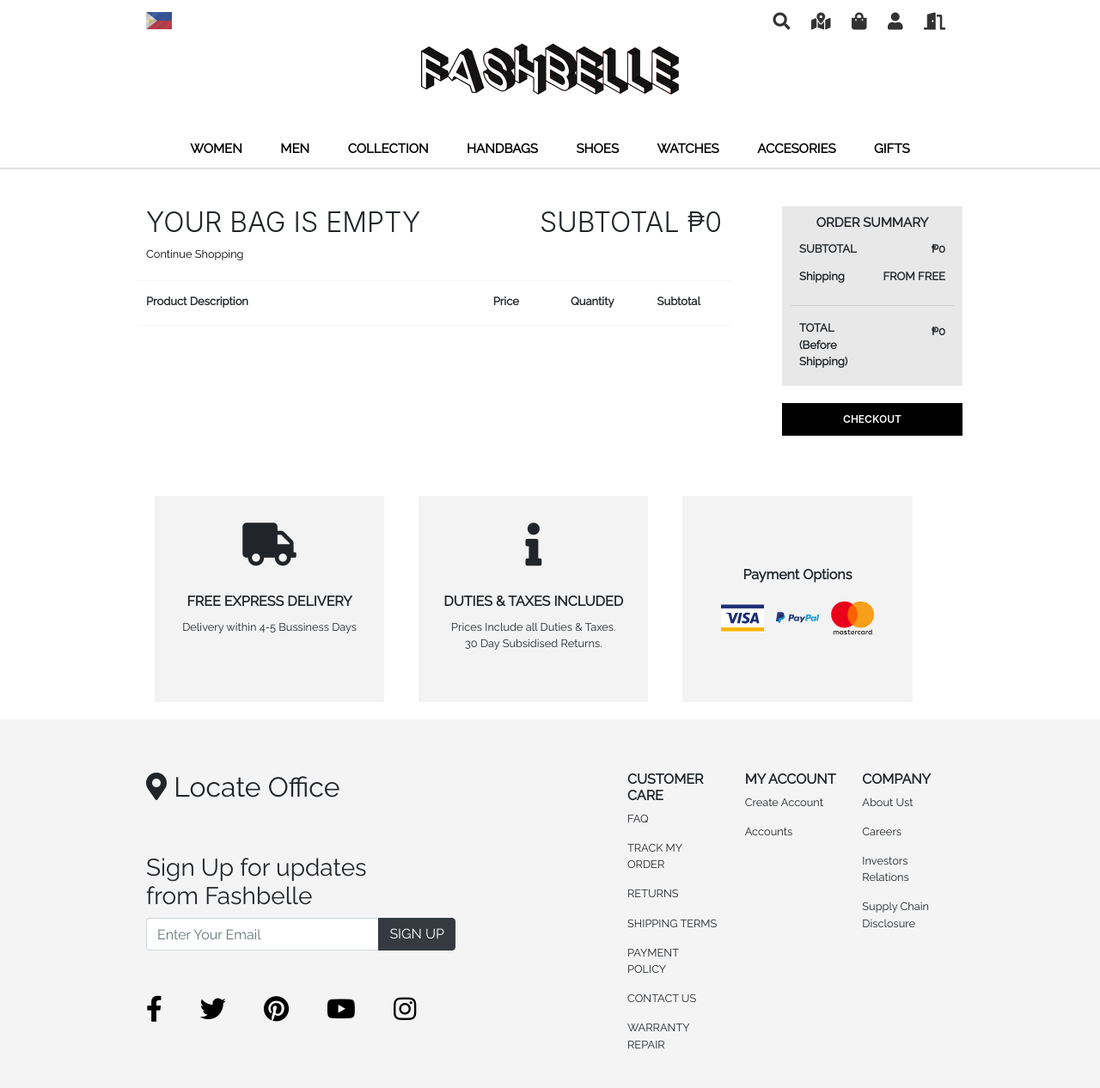
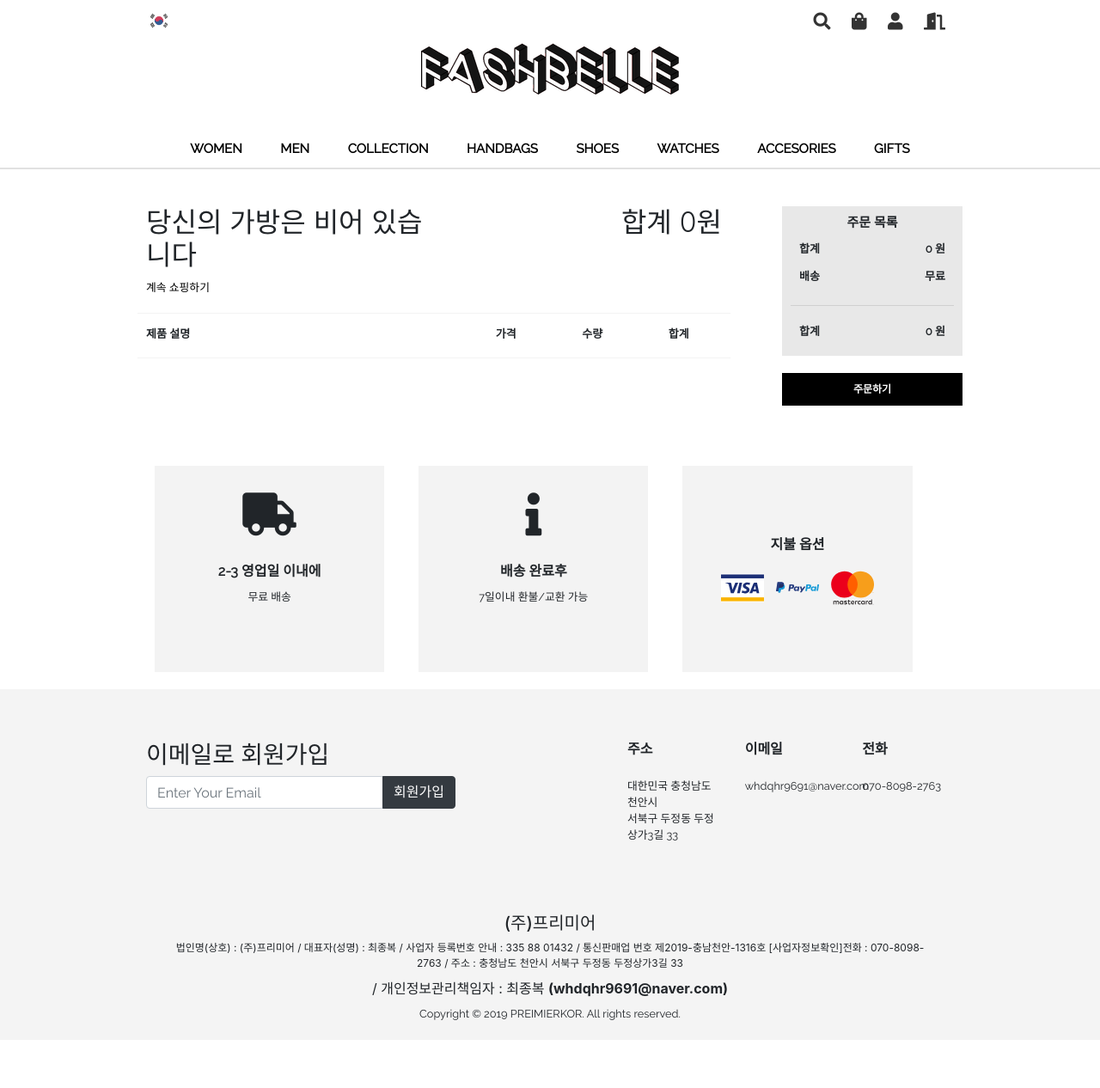
Before and after one commit to Bjoemar/Fashbelle-BETA-, a PHP site: page /cart.php in a window 1280 px wide. Shown: the whole page at 86% size. After the commit the page ends 1187 px from the top, so only its background shows below. Run offline with PHP 8.4, Linux system fonts and the light colour scheme; the visitor is signed in with stand-in values (Sample User, id 1); data that the repository does not hold is empty; some libraries are stand-ins or nearby versions.

Commit message:
change language

```diff
--- a/ShopComponents/Footer/_web_footer.php
+++ b/ShopComponents/Footer/_web_footer.php
@@ -1,59 +1,77 @@
+<style type="text/css">
+
+	.top_footer {
+		width: 100%;
+		border-top: 1px solid #cacaca;
+		border-bottom: 1px solid #cacaca;
+		text-align: center;
+		padding: 10px;
+	}
+
+	.top_footer a {
+		color: white;
+		text-decoration: none;
+		margin: 1.5%;
+	}
+
+	.mid_footer  {
+		margin: 10px;
+		/*margin-bottom: 60px!important;*/
+	}
+
+
+	.footer_info {
+		height: 100%;
+	}
+
+	.midFooter {
+		padding: 20px;
+	}
+
+
+
+
+</style>
+
 <div class="_web_footer">
 	<div class="_web_mid_container">
 
 		<div class="_web_left_content m_web_full_content">
-			<h2><i class="fas fa-map-marker-alt"></i> Locate Office</h2>
+			<!-- <h2><i class="fas fa-map-marker-alt"></i> Locate Office</h2> -->
 
 			<div class="_footer_get_email">
-				<h3>Sign Up for updates <br> from Fashbelle</h3>
+				<h3>이메일로 회원가입</h3>
 
 				<div class="input-group mb-3 _web_full_content">
 				  <input type="text" class="form-control" placeholder="Enter Your Email" aria-label="Recipient's username" aria-describedby="basic-addon2">
 				  <div class="input-group-append">
-				  	<button class="btn btn-dark">SIGN UP</button>
+				  	<button class="btn btn-dark">회원가입</button>
 				  </div>
 				</div>
 
 			</div>
 
-			<div class="_footer_get_socmeds">
-				<a href="#"><i class="fab fa-facebook-f"></i></a>
-				<a href="#"><i class="fab fa-twitter"></i></a>
-				<a href="#"><i class="fab fa-pinterest"></i></a>
-				<a href="#"><i class="fab fa-youtube"></i></a>
-				<a href="#"><i class="fab fa-instagram"></i></a>
-			</div>
 		</div>
 
 		<div class="_web_right_content m_web_full_content">
 
 			<div class="row">
 				<div class="col-lg-4 col-md-12 col-sm-12">
-					<h6><strong>CUSTOMER CARE</strong></h6>
+					<h6 class="mb-4"><strong>주소</strong></h6>
 					<ul>
-						<li><small>FAQ</small></li>
-						<li><small>TRACK MY ORDER</small></li>
-						<li><small>RETURNS</small></li>
-						<li><small>SHIPPING TERMS</small></li>
-						<li><small>PAYMENT POLICY</small></li>
-						<li><small>CONTACT US</small></li>
-						<li><small>WARRANTY REPAIR</small></li>
+						<li><small>대한민국 충청남도 천안시 <br>서북구 두정동 두정상가3길 33</small></li>
 					</ul>
 				</div>
 				<div class="col-lg-4 col-md-12 col-sm-12">
-					<h6><strong>MY ACCOUNT</strong></h6>
+					<h6 class="mb-4"><strong>이메일</strong></h6>
 					<ul>
-						<li><small>Create Account</small></li>
-						<li><small>Accounts</small></li>
+						<li><small>whdqhr9691@naver.com</small></li>
 					</ul>
 				</div>
 				<div class="col-lg-4 col-md-12 col-sm-12">
-					<h6><strong>COMPANY</strong></h6>
+					<h6 class="mb-4"><strong>전화</strong></h6>
 					<ul>
-						<li><small>About Ust</small></li>
-						<li><small>Careers</small></li>
-						<li><small>Investors Relations</small></li>
-						<li><small>Supply Chain Disclosure</small></li>
+						<li><small>070-8098-2763</small></li>
 					</ul>
 				</div>
 			</div>
@@ -62,4 +80,27 @@
 	</div>
 
 	<div class="web_clear_content"></div>
+
+
+
+
+
 </div>
+<div style="background-color: #f4f4f4; padding-top: 20px; text-align: center;">
+
+	<div class="_web_mid_container">
+
+
+		<div class="midFooter">
+
+
+			<div class="col s12 m12">
+				<h5>(주)프리미어</h5>
+				<label style="font-size: 0.75em;">법인명(상호) : (주)프리미어 / 대표자(성명) : 최종복 / 사업자 등록번호 안내 : 335 88 01432 / 통신판매업 번호 제2019-충남천안-1316호 [사업자정보확인]전화 : 070-8098-2763 / 주소 : 충청남도 천안시 서북구 두정동 두정상가3길 33</label>
+				<label>/ 개인정보관리책임자 : 최종복 <strong>(whdqhr9691@naver.com)</strong></label>
+			</div>
+
+			<small style="margin: auto;">Copyright © 2019 PREIMIERKOR. All rights reserved.</small>
+		</div>
+	</div>
+</div>
--- a/ShopComponents/account/_web_login_comp.php
+++ b/ShopComponents/account/_web_login_comp.php
@@ -1,27 +1,27 @@
 <div class="_web_login">
-	<h2>SIGN IN</h2>
+	<h2>로그인</h2>
 	<form action="lib/signin.php" method="POST">
 
 		<div class="_web_login_form">
-			<small>Sign in with your email and password.</small>
+			<small>이메일과 비밀번호로 로그인하십시오.</small>
 			<ul>
 				<li>
-					<label>EMAIL ADDRESS *</label>
+					<label>이메일 주소 *</label>
 					<input type="text" name="login_email">
 				</li>
 
 				<li style="padding-bottom: 10px;">
-					<label>PASSWORD *</label>
+					<label>비밀번호 *</label>
 					<input type="password" name="login_password">
-					<a href="#"><small>Forgot Password ?</small></a>
+					<a href="#"><small>비밀번호를 잊으 셨나요 ?</small></a>
 				</li>
 			</ul>
 
 			<div class="_web_rember_section">
-				<label><input type="checkbox" name="">Remember Me</label>
+				<label><input type="checkbox" name="">로그인 상태 유지</label>
 			</div>
 
-			<button>SIGN IN</button>
+			<button>로그인</button>
 	</form>
 
 
--- a/ShopComponents/bags/_bag_information_comp.php
+++ b/ShopComponents/bags/_bag_information_comp.php
@@ -1,9 +1,9 @@
 <div class="bag_info">
 	<div class="cart_info">
 		<p><i class="fas fa-truck"></i></p>
-		<label><strong>FREE EXPRESS DELIVERY</strong></label>
+		<label><strong>2-3 영업일 이내에</strong></label>
 		<br>
-		<small>Delivery within 4-5 Bussiness Days</small>
+		<small>무료 배송</small>
 		<div class="clear"></div>
 	</div>
 </div>
@@ -11,16 +11,16 @@
 <div class="bag_info">
 	<div class="cart_info">
 		<p><i class="fas fa-info"></i></p>
-		<label><strong>DUTIES & TAXES INCLUDED</strong></label>
+		<label><strong>배송 완료후</strong></label>
 		<br>
-		<small>Prices Include all Duties & Taxes. <br> 30 Day Subsidised Returns.</small>
+		<small>7일이내 환불/교환 가능</small>
 		<div class="clear"></div>
 	</div>
 </div>
 
 <div class="bag_info">
 	<div class="cart_info" style="padding-top: 80px;">
-		<label><strong>Payment Options</strong></label>
+		<label><strong>지불 옵션</strong></label>
 		<br>
 		<img src="assets/images/icons/Visa.svg">
 		<img src="assets/images/icons/Paypal.svg">
--- a/ShopComponents/bags/_web_bags_comp.php
+++ b/ShopComponents/bags/_web_bags_comp.php
@@ -5,16 +5,16 @@
 			<div class="_web_left_content m_web_full_content">
 				<h2>
 					<?php if ($cart_count > 1): ?>
-						YOUR BAG (<?php echo $cart_count; ?>)
+						나의 가방 (<?php echo $cart_count; ?>)
 					<?php else: ?>
-						YOUR BAG IS EMPTY
+						당신의 가방은 비어 있습니다
 					<?php endif; ?>
 				</h2>
-				<small><a href="shop.php" style="color: black;">Continue Shopping</a></small>
+				<small><a href="shop.php" style="color: black;">계속 쇼핑하기</a></small>
 			</div>
 
 			<div class="_web_right_content _inner_right_content m_web_full_content">
-				<h2>SUBTOTAL &#8369;<?php echo $total ?></h2>
+				<h2>합계 <?php echo $total ?>원</h2>
 			</div>
 
 			<div class="web_clear_content"></div>
@@ -24,16 +24,16 @@
 		<div class="_cart_item">
 			<div class="header_cart">
 				<div class="_prod_desc">
-					<label>Product Description</label>
+					<label>제품 설명</label>
 				</div>
 				<div class="_prod_price">
-					<label>Price</label>
+					<label>가격</label>
 				</div>
 				<div class="_prod_quantity">
-					<label>Quantity</label>
+					<label>수량</label>
 				</div>
 				<div class="_prod_subtotal">
-					<label><strong>Subtotal</strong></label>
+					<label><strong>합계</strong></label>
 				</div>
 				<div class="web_clear_content"></div>
 
@@ -77,7 +77,7 @@
 									</div>
 
 									<div class="_web_right_content _inner_right_content">
-										<label class="_cart_text">&#8369; <?php echo $item_information['price'] ?></label>
+										<label class="_cart_text"> <?php echo $item_information['price'] ?> 원</label>
 									</div>
 
 								</div>
@@ -95,11 +95,11 @@
 								</div>
 								<div class="_prod_subtotal">
 									<div class="_web_left_content _inner_left_content">
-										<label class="_cart_text">Sub Total</label>
+										<!-- <label class="_cart_text">Sub Total</label> -->
 									</div>
 
 									<div class="_web_right_content _inner_right_content">
-										<label class="_cart_text"><strong>&#8369;44,250.00</strong></label>
+										<!-- <label class="_cart_text"><strong>&#8369;44,250.00</strong></label> -->
 									</div>
 
 
@@ -114,7 +114,7 @@
 					</div>
 					<!-- End prod description -->
 					<div class="_prod_price">
-						<label class="_cart_text">&#8369; <?php echo $item_information['price'] ?></label>
+						<label class="_cart_text"> <?php echo $item_information['price'] ?> 원</label>
 					</div>
 					<div class="_prod_quantity">
 						<label class="_cart_text">
@@ -122,7 +122,7 @@
 						</label>
 					</div>
 					<div class="_prod_subtotal">
-						<label class="_cart_text"><strong>&#8369; <?php echo $item_information['subtotal'] ?></strong></label>
+						<label class="_cart_text"><strong> <?php echo $item_information['subtotal'] ?></strong> 원</label>
 					</div>
 
 					<div class="_option_btn m_option_btn">
@@ -149,33 +149,33 @@
 	<div class="_cart_right">
 		<div class="_web_order_summary">
 			<div class="_web_inner_os">
-				<h2>ORDER SUMMARY</h2>
+				<h2>주문 목록</h2>
 				<div class="_web_left_content _inner_left_content">
-					<label>SUBTOTAL</label>
+					<label>합계</label>
 				</div>
 				<div class="_web_right_content _inner_right_content">
-					 <label>&#8369;<?php echo $total; ?></label>
+					 <label><?php echo $total; ?> 원</label>
 				</div>
 				<div class="_web_left_content _inner_left_content">
-					<label>Shipping</label>
+					<label>배송</label>
 				</div>
 				<div class="_web_right_content _inner_right_content">
-					<label>FROM FREE</label>
+					<label>무료</label>
 				</div>
 
 				<div class="web_clear_content"></div>
 				<hr>
 				<div class="_web_left_content _inner_left_content">
-					<label><strong>TOTAL</strong><br>(Before Shipping)</label>
+					<label><strong>합계</strong></label>
 				</div>
 				<div class="_web_right_content _inner_right_content">
-					<label>&#8369;<?php echo $total; ?></label>
+					<label><?php echo $total; ?> 원</label>
 				</div>
 				<div class="web_clear_content"></div>
 
 			</div>
 
-			<a href="checkout.php"><button id="buy_d_items" data-id="<?php echo $_SESSION['fashbelle_access']; ?>" >CHECKOUT</button></a>
+			<a href="checkout.php"><button id="buy_d_items" data-id="<?php echo $_SESSION['fashbelle_access']; ?>" >주문하기</button></a>
 			<!-- end web inner order summary -->
 
 		</div>
--- a/ShopComponents/navigation/_upper_navbar_comp.php
+++ b/ShopComponents/navigation/_upper_navbar_comp.php
@@ -4,12 +4,11 @@
 	</div>
 
 	<div class="_web_right_content _inner_right_content">
-		<a href="#" id="_web_searchBtn" class="_text_black nav_bar_icons" data-toggle="tooltip" data-placement="bottom" title="Search" ><i class="fas fa-search"></i></a>
-		<a href="#" class="_text_black nav_bar_icons" data-toggle="tooltip" data-placement="bottom" title="Locate in the maps" ><i class="fas fa-map-marked-alt"></i></a>
-		<a href="cart.php" id="shopping_icon_bag" class="_text_black nav_bar_icons" data-toggle="tooltip" data-placement="bottom" title="Shopping Bags" ><i class="fas fa-shopping-bag"></i></a>
+		<a href="#" id="_web_searchBtn" class="_text_black nav_bar_icons" data-toggle="tooltip" data-placement="bottom" title="검색" ><i class="fas fa-search"></i></a>
+		<a href="cart.php" id="shopping_icon_bag" class="_text_black nav_bar_icons" data-toggle="tooltip" data-placement="bottom" title="장바구니" ><i class="fas fa-shopping-bag"></i></a>
 		<?php if (isset($_SESSION['fashbelle_access'])): ?>
 			<a href="accountinformation.php" class="_text_black nav_bar_icons"><i class="fas fa-user"></i></a>
-			<a href="logout.php" class="_text_black nav_bar_icons" data-toggle="tooltip" data-placement="bottom" title="Logout" ><i class="fas fa-door-open"></i></a>
+			<a href="logout.php" class="_text_black nav_bar_icons" data-toggle="tooltip" data-placement="bottom" title="로그아웃" ><i class="fas fa-door-open"></i></a>
 			<?php else: ?>
 			<a href="createAccount.php" class="_text_black nav_bar_icons" id="nav_account_btn"><i class="fas fa-user"></i></a>
 		<?php endif ?>
@@ -21,9 +20,9 @@
 	<div class="_web_nav_overlay_login">
 
 		<div class="_web_log_reg_form">
-			<h2>CREATE YOUR ACCOUNT</h2>
-			<small>Create a Fashbelle account with your email address</small>
-			<button>CREATE ACCOUNT</button>
+			<h2>계정 만들기</h2>
+			<small>귀하의 이메일 주소로 premier 계정을 만드십시오</small>
+			<button>계정 만들기</button>
 			<?php require 'ShopComponents/account/_web_login_comp.php'; ?>
 		</div>
 	</div>
--- a/assets/css/style.css
+++ b/assets/css/style.css
@@ -286,7 +286,6 @@
 }
 
 ._footer_get_email {
-	padding-top: 50px;
 	padding-right: 100px;
 }
 
--- a/cart.php
+++ b/cart.php
@@ -36,6 +36,8 @@
 
 				$client_id = $_SESSION['fashbelle_access'];
 			}
+
+
 			$get_cart_item = "SELECT * FROM cart_item WHERE customer_id = '$client_id'";
 			$result = mysqli_query($conn,$get_cart_item);
 			$cart_count = mysqli_num_rows($result);
--- a/connection.php
+++ b/connection.php
@@ -7,11 +7,11 @@
 	// $conn = mysqli_connect($host,$user,$password,$dbname);
 
 
-	// $host = "localhost";
-	// $user = 'root';
-	// $password = '';
-	// $dbname = 'fashbelle';
-	// $conn = mysqli_connect($host,$user,$password,$dbname);
+	$host = "localhost";
+	$user = 'root';
+	$password = '';
+	$dbname = 'fashbelle';
+	$conn = mysqli_connect($host,$user,$password,$dbname);
 
 
 	// $host = "localhost";
@@ -37,16 +37,16 @@
 // $conn = mysqli_connect($host,$user,$password,$dbname);
 
 
-$dbhost = getenv("MYSQL_SERVICE_HOST");
-$dbport = getenv("MYSQL_SERVICE_PORT");
-$dbuser = getenv("MYSQL_USER");
-$dbpwd = getenv("MYSQL_PASSWORD");
-$dbname = getenv("MYSQL_DATABASE");
-$conn = mysqli_connect($dbhost, $dbuser, $dbpwd, $dbname);
-if ($conn->connect_errno) {
-    printf("Connect failed: %s\n", $mysqli->connect_error);
-    exit();
-}
+// $dbhost = getenv("MYSQL_SERVICE_HOST");
+// $dbport = getenv("MYSQL_SERVICE_PORT");
+// $dbuser = getenv("MYSQL_USER");
+// $dbpwd = getenv("MYSQL_PASSWORD");
+// $dbname = getenv("MYSQL_DATABASE");
+// $conn = mysqli_connect($dbhost, $dbuser, $dbpwd, $dbname);
+// if ($conn->connect_errno) {
+//     printf("Connect failed: %s\n", $mysqli->connect_error);
+//     exit();
+// }
 // $conn->close();
 
 
--- a/lib/signin.php
+++ b/lib/signin.php
@@ -37,8 +37,8 @@
 		$customer_id = $mac;
 
 
-		$get_ghost_item = "SELECT * FROM cart_item WHERE custumer_id = '$mac'";
-		$g_item = mysqli_query($conn,$get_ghost_item);
+		$get_ghost_item = "SELECT * FROM cart_item WHERE customer_id = '$mac'";
+		$g_item = mysqli_query($conn,$get_ghost_item) or die(mysqli_error($conn));
 		$g_item = mysqli_fetch_assoc($g_item);
 		$owner_id = $data['credentials_id'];
 		$owned_ghost_item = "UPDATE cart_item SET customer_id = '$owner_id'";
--- a/web_private.php
+++ b/web_private.php
@@ -53,9 +53,10 @@
 	<title>PRIVATE AREA</title>
 </head>
 <body>
+
 	<?php require 'ShopComponents/private/header.php'; ?>
-	<?php require 'ShopComponents/private/sidebar.php' ?>
-	<?php require 'ShopComponents/private/admin.php' ?>
+	<?php require 'ShopComponents/private/sidebar.php'; ?>
+	<?php require 'ShopComponents/private/admin.php'; ?>
 
 </body>
 <script type="text/javascript" src="scripts/admin_script.js"></script>
```
Also changed, not shown: ShopComponents/account/_web_register_comp.php (+15 -15 lines), ShopComponents/shopItem/_web_item_comp.php (+4 -4 lines), checkout.php (+20 -20 lines), assets/images/icons/PH_Flags.png.
